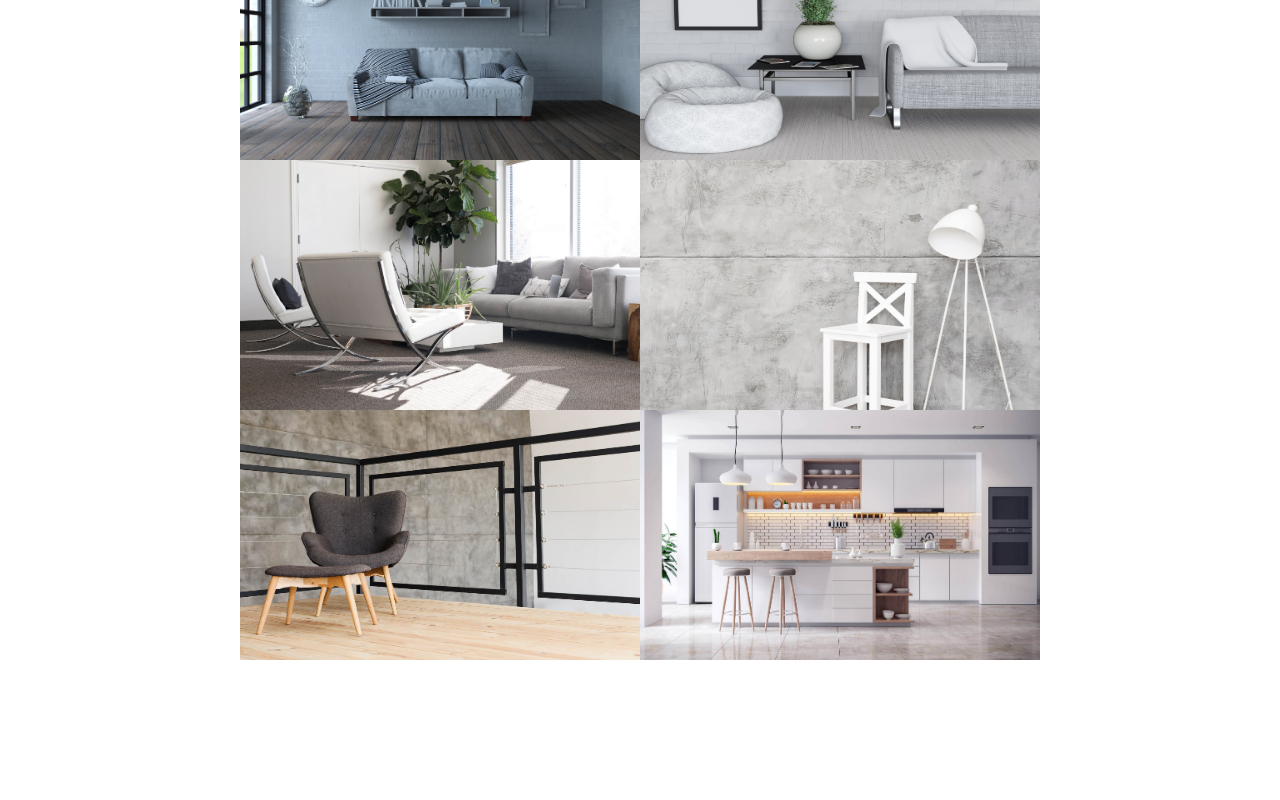
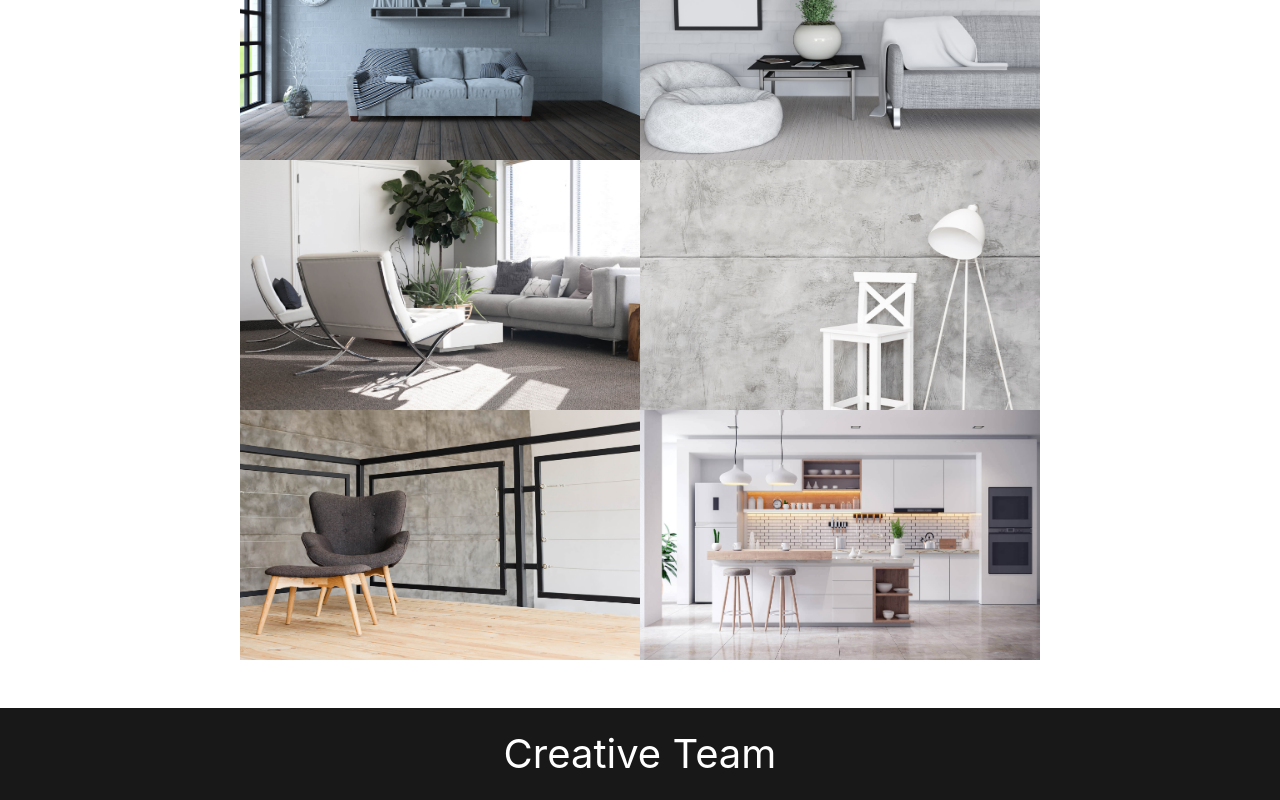
Before and after one commit to mahdihasanpour2022/portfolio1, a React (Create React App) app: page / in a window 1280 px wide. Shown: the part 2064-2864 px from the top of the page. Before the commit the page ends 2772 px from the top, so only its background shows below. Built offline with nearby package versions, Linux system fonts and the light colour scheme.

Commit message:
team component created

```diff
--- a/src/assets/style/components_style/Header.module.scss
+++ b/src/assets/style/components_style/Header.module.scss
@@ -6,7 +6,6 @@
 
 .headerContainer {
   background: url("https://archo-react.vercel.app/assets/img/works/curs/3.jpg") no-repeat center;
-  // background: linear-gradient(to top, rgba(0, 0, 0, 0.7), rgba(0, 0, 0, 0.7)), url("https://archo-react.vercel.app/assets/img/works/curs/3.jpg") no-repeat center;
   background-size: cover;
   background-attachment: fixed;
   width: 100%;
--- /dev/null
+++ b/src/assets/style/components_style/Team.module.scss
@@ -0,0 +1,17 @@
+@import "../common_styles/variables";
+@import "../common_styles/font";
+@import "../common_styles/mixins";
+
+
+.TeamContainer {
+  background-color: $black;
+  text-align: center;
+
+  .teamTitle {
+    p {
+      color: $white;
+      font-size: 2.5rem;
+      margin: 1rem auto;
+    }
+  }
+}
--- a/src/components/Home.js
+++ b/src/components/Home.js
@@ -5,6 +5,7 @@ import CreativeSolution from "../components/CreativeSolution";
 import Services from "../components/Services";
 import Comments from "../components/Comments.js";
 import OurRender from "../components/OurRender.js";
+import Team from "../components/Team.js";
 
 const Home = () => {
   return (
@@ -14,6 +15,7 @@ const Home = () => {
       <Services />
       <Comments />
       <OurRender />
+      <Team />
     </>
   );
 };
--- /dev/null
+++ b/src/components/Team.js
@@ -0,0 +1,21 @@
+import React from 'react';
+// scss
+import Styles from "../assets/style/components_style/Team.module.scss";
+
+const Team = () => {
+  return (
+    <>
+      <div className={`${Styles.TeamContainer} container-fluid`}>
+        <div className="row ">
+          <div className='col-10 offset-1'>
+            <div className={Styles.teamTitle}>
+              <p>Creative Team</p>
+            </div>
+          </div>
+        </div>
+      </div>
+    </>
+  );
+};
+
+export default Team;
```
